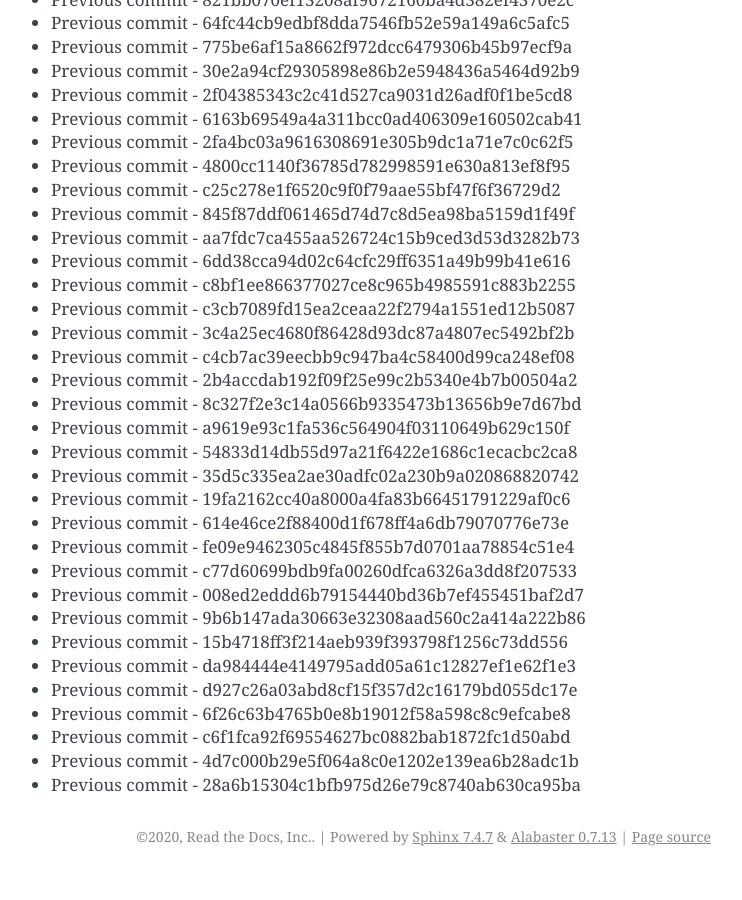
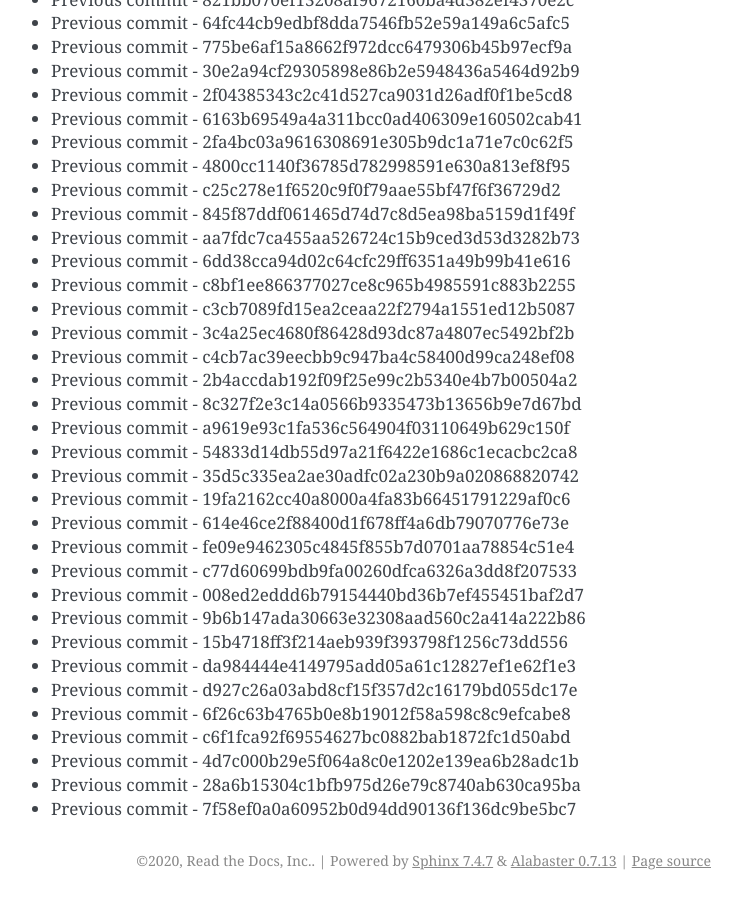
Before and after one commit to readthedocs/rtd-git-stresstest, a Sphinx documentation site: the page built from docs/updates.rst, in a window 1280 px wide and 900 px high, scrolled down 83826 px. Shown: the whole window, without its empty margins (399-1141 px from the left). Built offline with Sphinx 7.4.7, drawn with Linux system fonts in a browser that asks for light colours; before the commit the page ends 84702 px from its top, so only the background shows below that.

Commit message:
Generating commit from previous: 7f58ef0a0a60952b0d94dd90136f136dc9be5bc7

```diff
--- a/docs/updates.rst
+++ b/docs/updates.rst
@@ -3554,3 +3554,4 @@ It can be tested for any performance characteristics.
 * Previous commit - c6f1fca92f69554627bc0882bab1872fc1d50abd
 * Previous commit - 4d7c000b29e5f064a8c0e1202e139ea6b28adc1b
 * Previous commit - 28a6b15304c1bfb975d26e79c8740ab630ca95ba
+* Previous commit - 7f58ef0a0a60952b0d94dd90136f136dc9be5bc7
```
